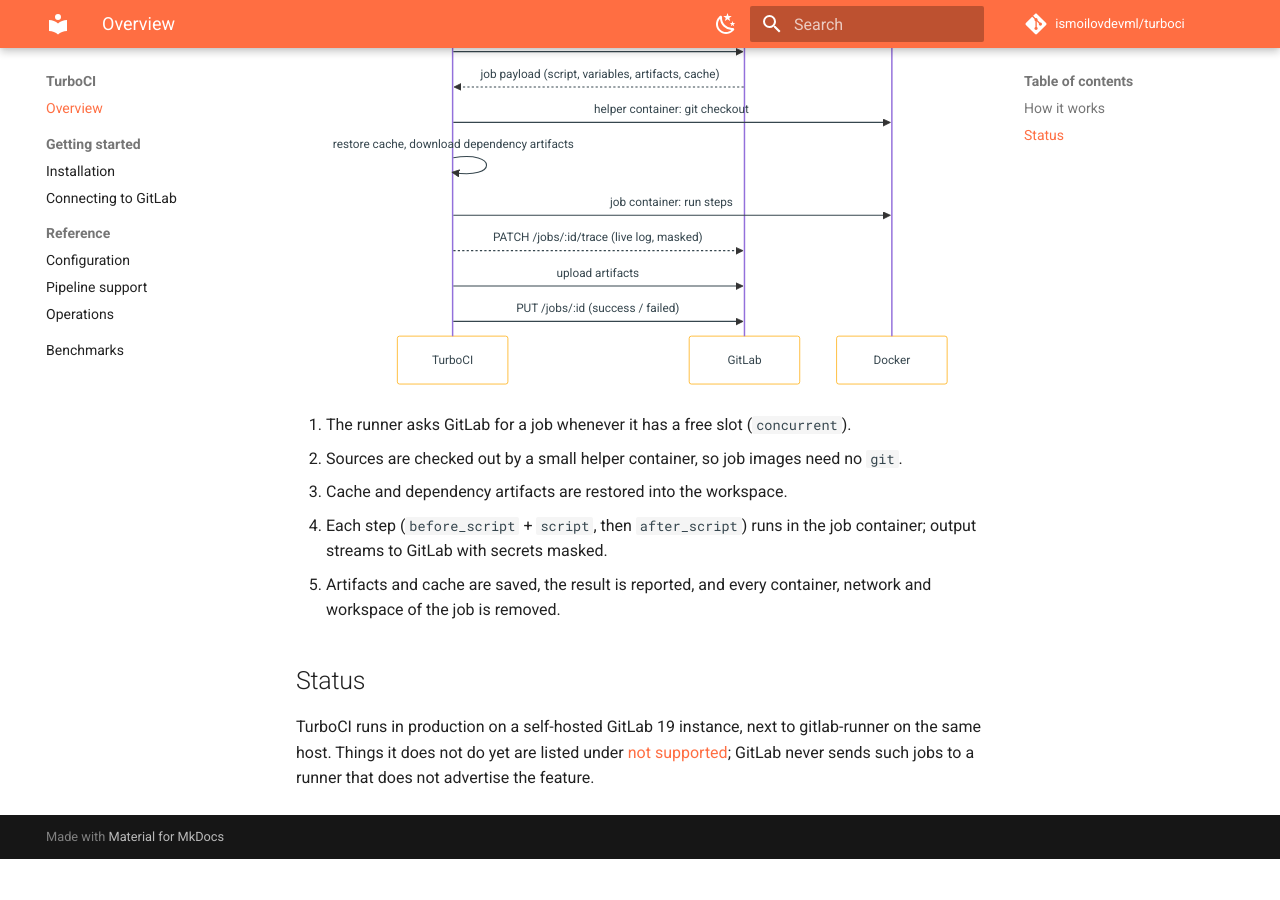
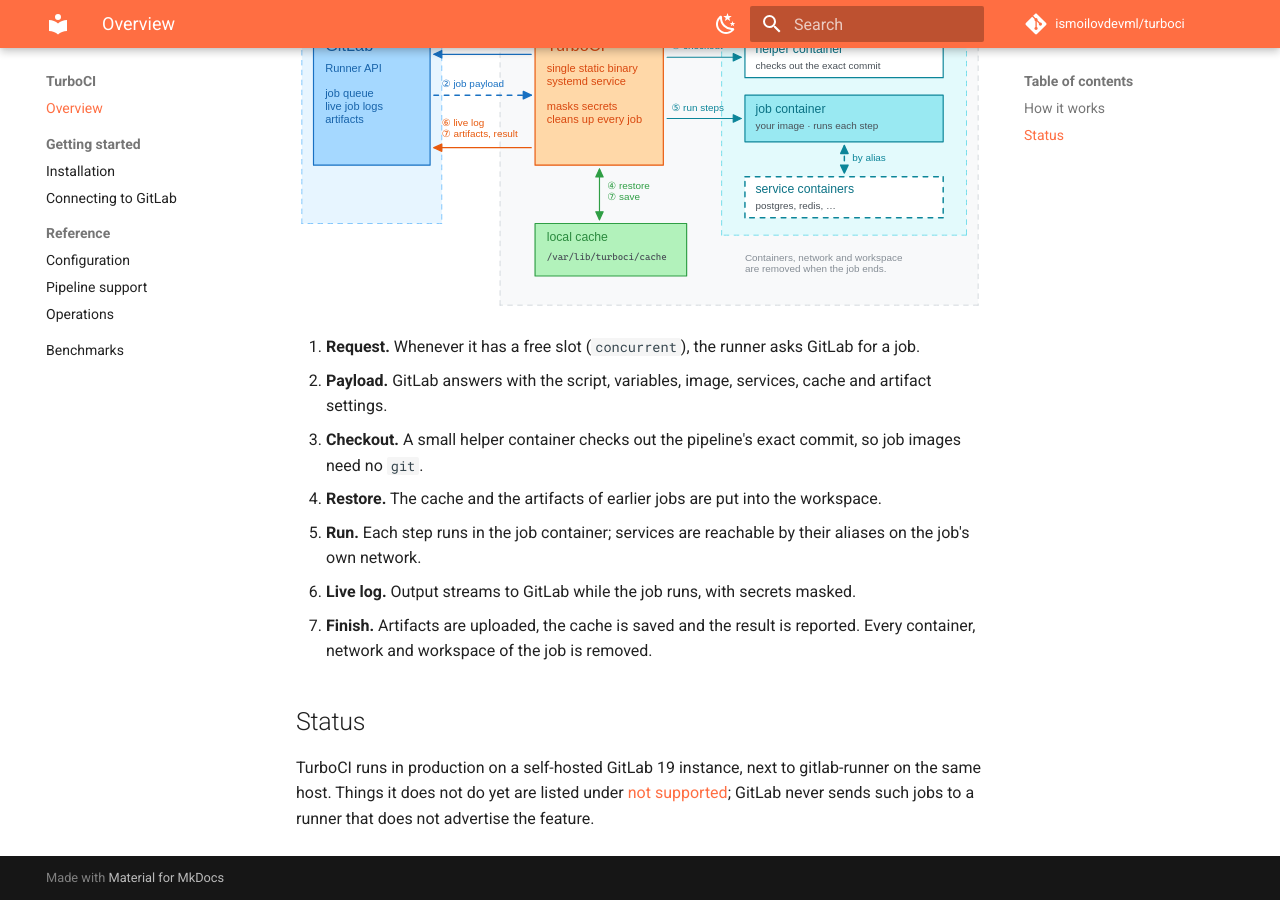
Before and after one commit to ismoilovdevml/turboci, an MkDocs documentation site: the page built from docs/index.md, in a window 1280 px wide and 900 px high, scrolled down 1258 px. Built offline with MkDocs 1.6.1 and Material for MkDocs 9.7.7, drawn with Linux system fonts in a browser that asks for light colours; comment, search, counter and statistics services are not loaded; before the commit the page ends 2117 px from its top, so only the background shows below that.

Commit message:
docs: replace the sequence chart with an Excalidraw architecture diagram
The diagram shows where each step of a job happens (GitLab, the runner,
its local cache and the per-job Docker network), numbered to match the
list below it. The .excalidraw source is kept next to the SVG for edits.

````diff
--- a/docs/index.md
+++ b/docs/index.md
@@ -31,29 +31,22 @@
 
 ## How it works
 
-```mermaid
-sequenceDiagram
-    participant R as TurboCI
-    participant G as GitLab
-    participant D as Docker
-    R->>G: POST /jobs/request (every check_interval)
-    G-->>R: job payload (script, variables, artifacts, cache)
-    R->>D: helper container: git checkout
-    R->>R: restore cache, download dependency artifacts
-    R->>D: job container: run steps
-    R-->>G: PATCH /jobs/:id/trace (live log, masked)
-    R->>G: upload artifacts
-    R->>G: PUT /jobs/:id (success / failed)
-```
+![How TurboCI runs a job: it polls GitLab, checks out sources in a helper container, restores the cache, runs the steps in the job container next to its services, streams the log and uploads artifacts](assets/diagrams/how-it-works.svg)
 
-1. The runner asks GitLab for a job whenever it has a free slot (`concurrent`).
-2. Sources are checked out by a small helper container, so job images need no
-   `git`.
-3. Cache and dependency artifacts are restored into the workspace.
-4. Each step (`before_script` + `script`, then `after_script`) runs in the job
-   container; output streams to GitLab with secrets masked.
-5. Artifacts and cache are saved, the result is reported, and every container,
-   network and workspace of the job is removed.
+1. **Request.** Whenever it has a free slot (`concurrent`), the runner asks
+   GitLab for a job.
+2. **Payload.** GitLab answers with the script, variables, image, services,
+   cache and artifact settings.
+3. **Checkout.** A small helper container checks out the pipeline's exact
+   commit, so job images need no `git`.
+4. **Restore.** The cache and the artifacts of earlier jobs are put into the
+   workspace.
+5. **Run.** Each step runs in the job container; services are reachable by
+   their aliases on the job's own network.
+6. **Live log.** Output streams to GitLab while the job runs, with secrets
+   masked.
+7. **Finish.** Artifacts are uploaded, the cache is saved and the result is
+   reported. Every container, network and workspace of the job is removed.
 
 ## Status
 
--- a/mkdocs.yml
+++ b/mkdocs.yml
@@ -50,10 +50,6 @@
   - pymdownx.snippets:
       base_path: [.]
       check_paths: true
-  - pymdownx.superfences:
-      custom_fences:
-        - name: mermaid
-          class: mermaid
-          format: !!python/name:pymdownx.superfences.fence_code_format
+  - pymdownx.superfences
   - pymdownx.tabbed:
       alternate_style: true
````
Also changed, not shown: docs/assets/diagrams/how-it-works.svg (added), 1 other file.
